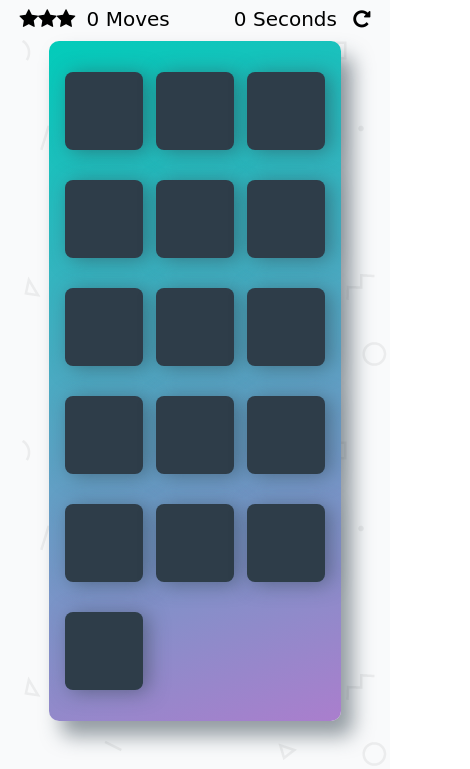
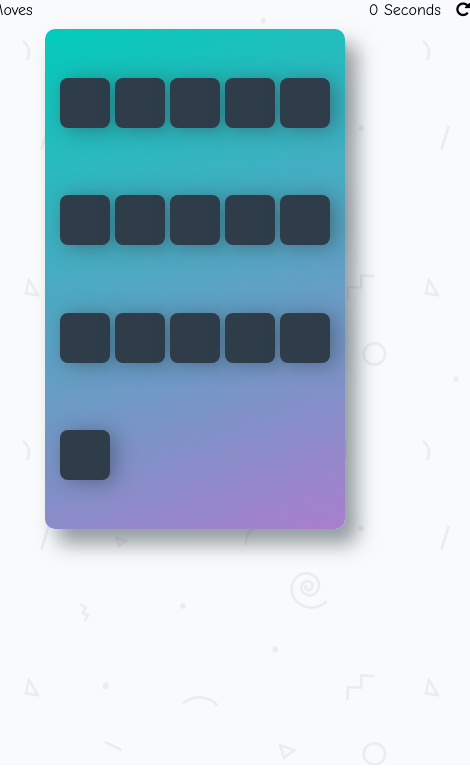
Before and after one commit to Ugbede1/Memory-Game, a plain HTML site: page index.html in a window 390 px wide. Shown: the part 79-848 px from the top of the page, 470 px wide, since content can reach past the window. Drawn offline with nearby package versions, Linux system fonts and the light colour scheme; a web font is replaced by a local one.

Commit message:
Add responsiveness
Add responsiveness for different device type

```diff
--- a/css/app.css
+++ b/css/app.css
@@ -18,7 +18,7 @@ body {
 
 body {
     background: #ffffff url('../img/geometry2.png'); /* Background pattern from Subtle Patterns */
-    font-family: 'Coda', cursive;
+    font-family: 'Comic Sans MS', cursive;
 }
 
 .container {
@@ -29,8 +29,10 @@ body {
 }
 
 h1 {
-    font-family: 'Open Sans', sans-serif;
-    font-weight: 300;
+    font-family: 'Comic Sans MS', sans-serif;
+    font-weight: 110px;
+    color: #000;
+    text-shadow: #80ffcc 2px 2px 2px;
 }
 
 /*
@@ -38,10 +40,10 @@ h1 {
  */
 
 .deck {
-    width: 660px;
-    min-height: 680px;
+    width: 500px;
+    min-height: 500px;
     background: linear-gradient(160deg, #02ccba 0%, #aa7ecd 100%);
-    padding: 32px;
+    padding: 15px;
     border-radius: 10px;
     box-shadow: 12px 15px 20px 0 rgba(46, 61, 73, 0.5);
     display: flex;
@@ -52,8 +54,8 @@ h1 {
 }
 
 .deck .card {
-    height: 125px;
-    width: 125px;
+    height: 110px;
+    width: 110px;
     background: #2e3d49;
     font-size: 0;
     color: #ffffff;
@@ -113,110 +115,30 @@ h1 {
     cursor: pointer;
 }
 
+/*
+ * Responsiveness
+ */
 
-/** Responsive Optimizations **/
-
-@media only screen and (max-width: 992px) {
-	.score-panel {
-        width: 90%;
+@media only screen and (max-width: 800px){
+    .deck .card{
+      width: 75px;
+      height: 75px;
+      line-height: 75px;
     }
 
     .deck {
-        width: 75%;
-        height: 75%;
-        padding: 16px;
-    }
-
-    .deck .card {
-        width: 20vw;
-        height: 20vw;
+      width: 500px;
     }
 }
-@media only screen and (max-width: 768px) {
-	.score-panel {
-        width: 90%;
+
+@media only screen and (max-width: 450px){
+    .deck .card{
+      width: 50px;
+      height: 50px;
+      line-height: 50px;
     }
 
     .deck {
-        width: 75%;
-        height: 75%;
-        padding: 16px;
-    }
-
-    .deck .card {
-        width: 20vw;
-        height: 20vw;
+      width: 300px;
     }
 }
-@media only screen and (max-width: 768px) {
-	.score-panel {
-        width: 90%;
-    }
-
-    .deck {
-        width: 75%;
-        height: 75%;
-        padding: 16px;
-    }
-
-    .deck .card {
-        width: 20vw;
-        height: 20vw;
-    }
-}
-@media only screen and (max-width: 600px) {
-	.score-panel {
-        width: 90%;
-    }
-
-    .deck {
-        width: 75%;
-        height: 75%;
-        padding: 16px;
-    }
-
-    .deck .card {
-        width: 20vw;
-        height: 20vw;
-    }
-}
-
-@media only screen and (max-width: 480px) {
-	.score-panel {
-        width: 90%;
-    }
-
-    .deck {
-        width: 75%;
-        height: 75%;
-        padding: 16px;
-    }
-
-    .deck .card {
-        width: 20vw;
-        height: 20vw;
-    }
-}
-@media only screen and (max-width: 360px) {
-	.score-panel {
-        width: 90%;
-    }
-
-    .deck {
-        width: 75%;
-        height: 75%;
-        padding: 16px;
-    }
-
-    .deck .card {
-        width: 20vw;
-        height: 20vw;
-    }
-}
-@media only screen and (max-width: 1024px) {
-    .score-panel {
-        font-size: 20px;
-        align-items: center;
-    }
-
-}
```
Also changed, not shown: 1 other file.
